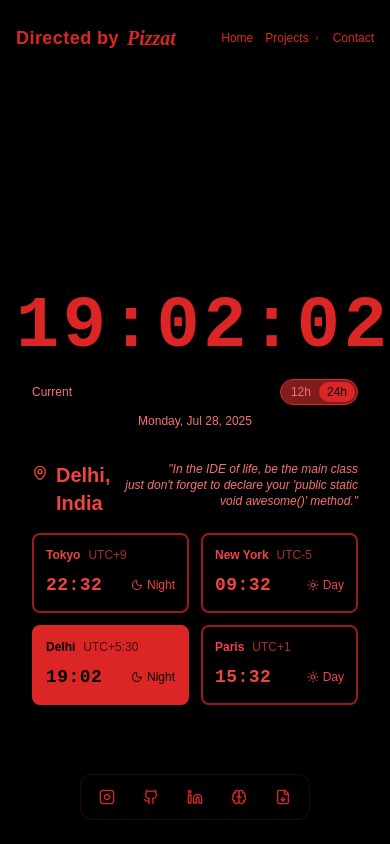
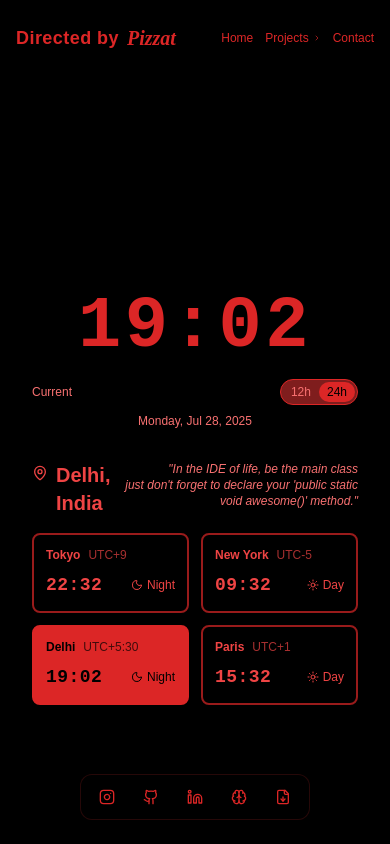
Before and after one commit to prakharp18/pizzafolio, a React (Vite) app: page / in a window 390 px wide. Built offline with nearby package versions, Linux system fonts and the light colour scheme; a web font is replaced by a local one.

Commit message:
minor change

```diff
--- a/src/components/MainClock.jsx
+++ b/src/components/MainClock.jsx
@@ -25,12 +25,13 @@ export default function MainClock() {
   }
 
   const formatMainTime = (date) => {
+    const isMobile = typeof window !== 'undefined' && window.innerWidth < 768;
     return date.toLocaleTimeString('en-US', {
       timeZone: activeTimezone,
       hour12: !is24Hour,
       hour: '2-digit',
       minute: '2-digit',
-      second: '2-digit'
+      ...(isMobile ? {} : { second: '2-digit' })
     })
   }
 
```
